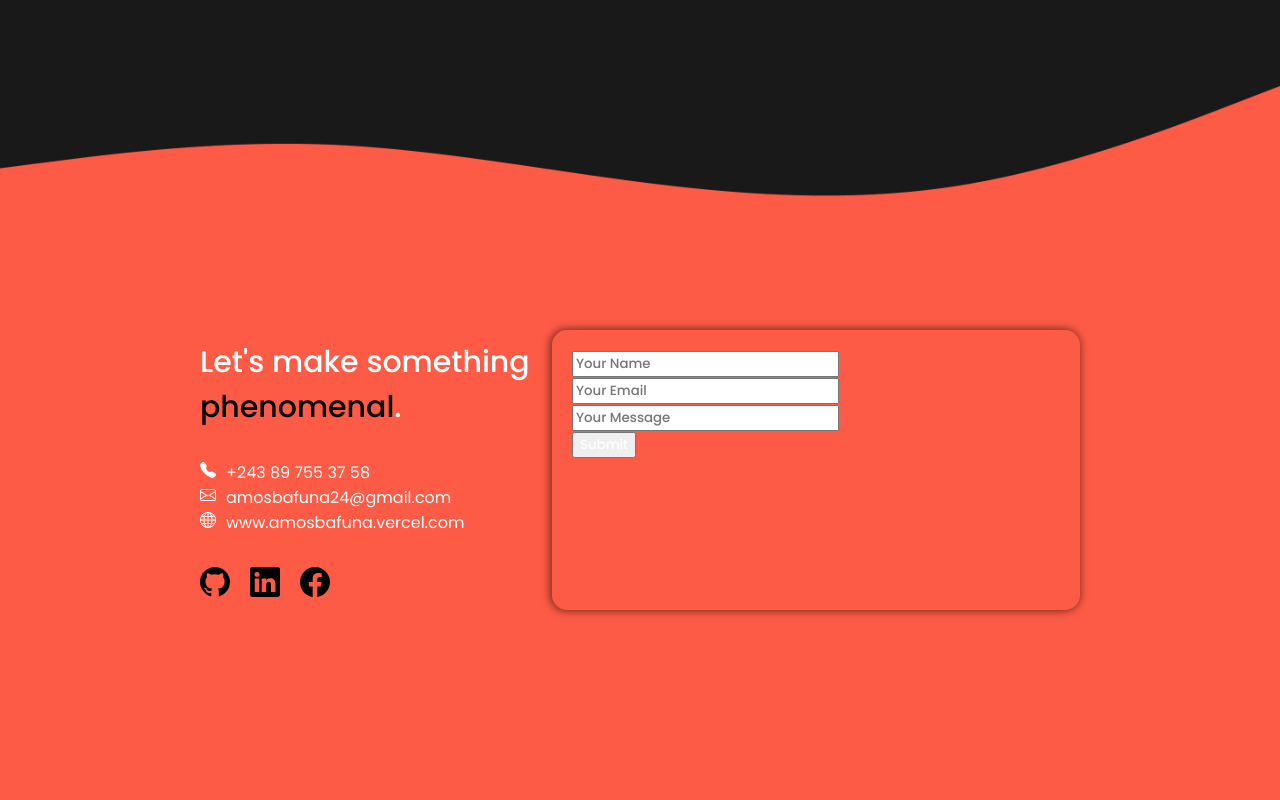
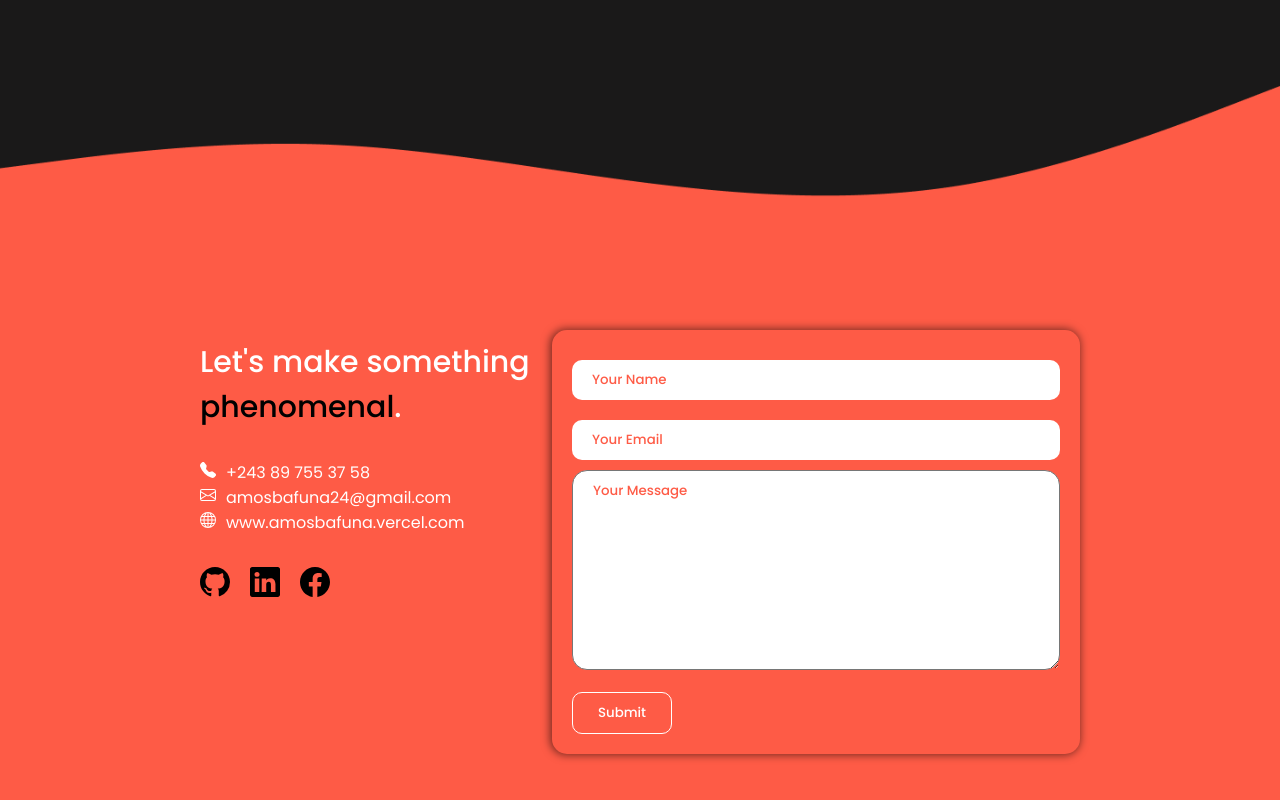
Before and after one commit to amos-bafuna/portfoliio, a React (Create React App) app: page / in a window 1280 px wide. Shown: the part 1875-2675 px from the top of the page. Built offline with nearby package versions, Linux system fonts and the light colour scheme.

Commit message:
Feat: add contact section

```diff
--- a/src/components/Contact/Contact.css
+++ b/src/components/Contact/Contact.css
@@ -56,3 +56,48 @@
   box-shadow: -1px 0px 8px 1px rgba(0, 0, 0, 0.54);
   border-radius: 15px;
 }
+
+.input {
+  width: 100%;
+  margin: 10px 0;
+  padding: 10px 20px;
+  border-radius: 10px;
+  border: none;
+  color: #fe5b46;
+}
+
+.input:focus-visible,
+.inputMessage:focus-visible {
+  outline: none;
+}
+
+.input::placeholder {
+  color: #fe5b46;
+}
+
+.inputMessage {
+  width: 100%;
+  height: 200px;
+  padding: 10px 20px;
+  border-radius: 15px;
+  color: #fe5b46;
+}
+
+.inputMessage::placeholder {
+  color: #fe5b46;
+}
+
+.submit_btn {
+  background: transparent;
+  margin-top: 15px;
+  border: 1px solid #fff;
+  border-radius: 10px;
+  padding: 10px 25px;
+  color: #fff;
+  transition: opacity 300ms ease-out;
+}
+
+.submit_btn:hover {
+  cursor: pointer;
+  opacity: 0.6;
+}
--- a/src/components/Contact/Contact.js
+++ b/src/components/Contact/Contact.js
@@ -59,7 +59,7 @@ function Contact() {
             <form action="#">
               <div className="form-control">
                 <input
-                  className="inputName"
+                  className="input"
                   type="text"
                   name="name"
                   id=""
@@ -69,7 +69,7 @@ function Contact() {
 
               <div className="form-control">
                 <input
-                  className="inputEmail"
+                  className="input"
                   type="text"
                   name="email"
                   id=""
@@ -78,7 +78,7 @@ function Contact() {
               </div>
 
               <div className="form-control">
-                <input
+                <textarea
                   className="inputMessage"
                   type="text"
                   name="message"
@@ -86,7 +86,7 @@ function Contact() {
                   placeholder="Your Message"
                 />
               </div>
-              <button>Submit</button>
+              <button className="submit_btn">Submit</button>
             </form>
           </div>
         </div>
```
